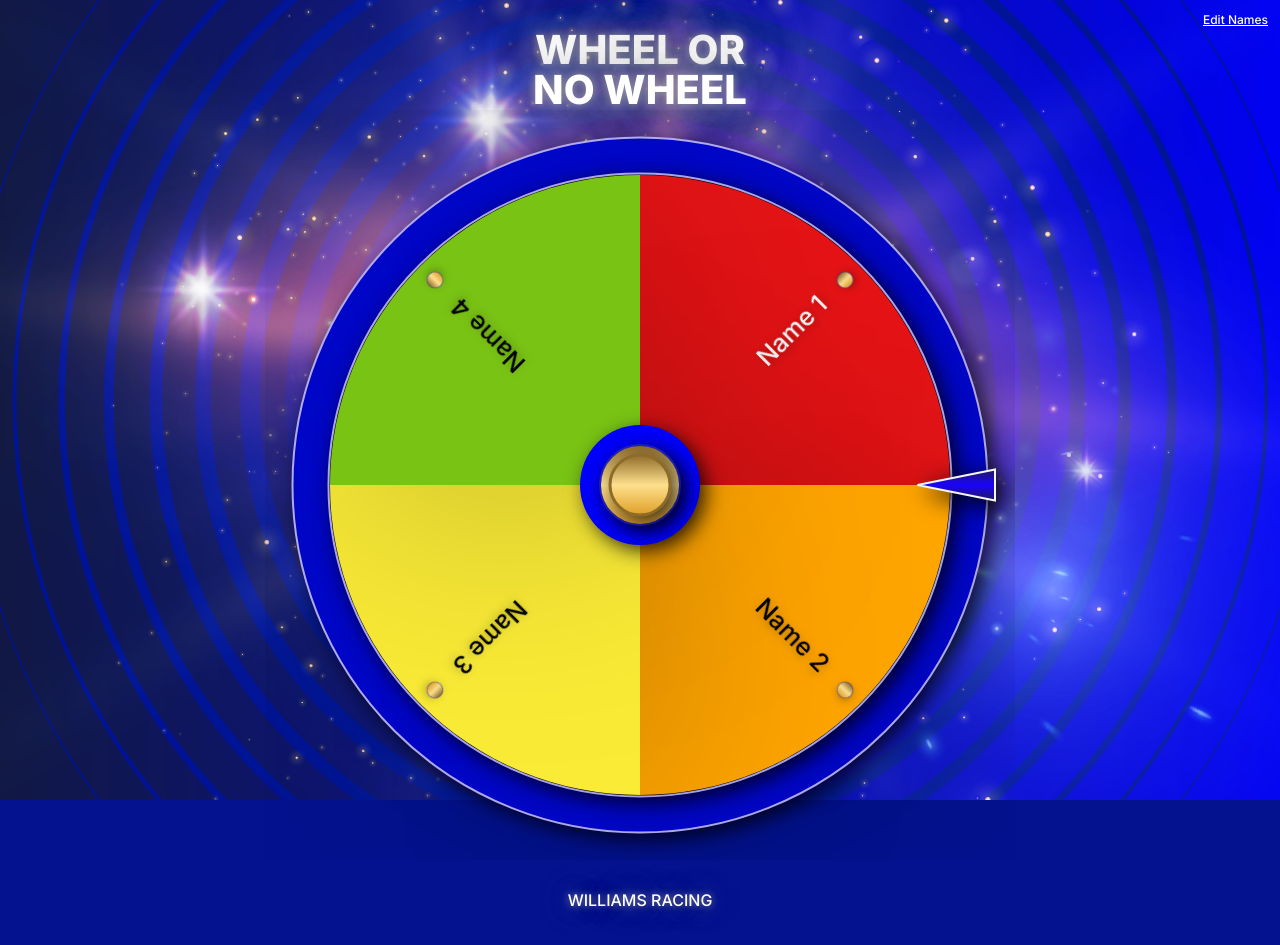
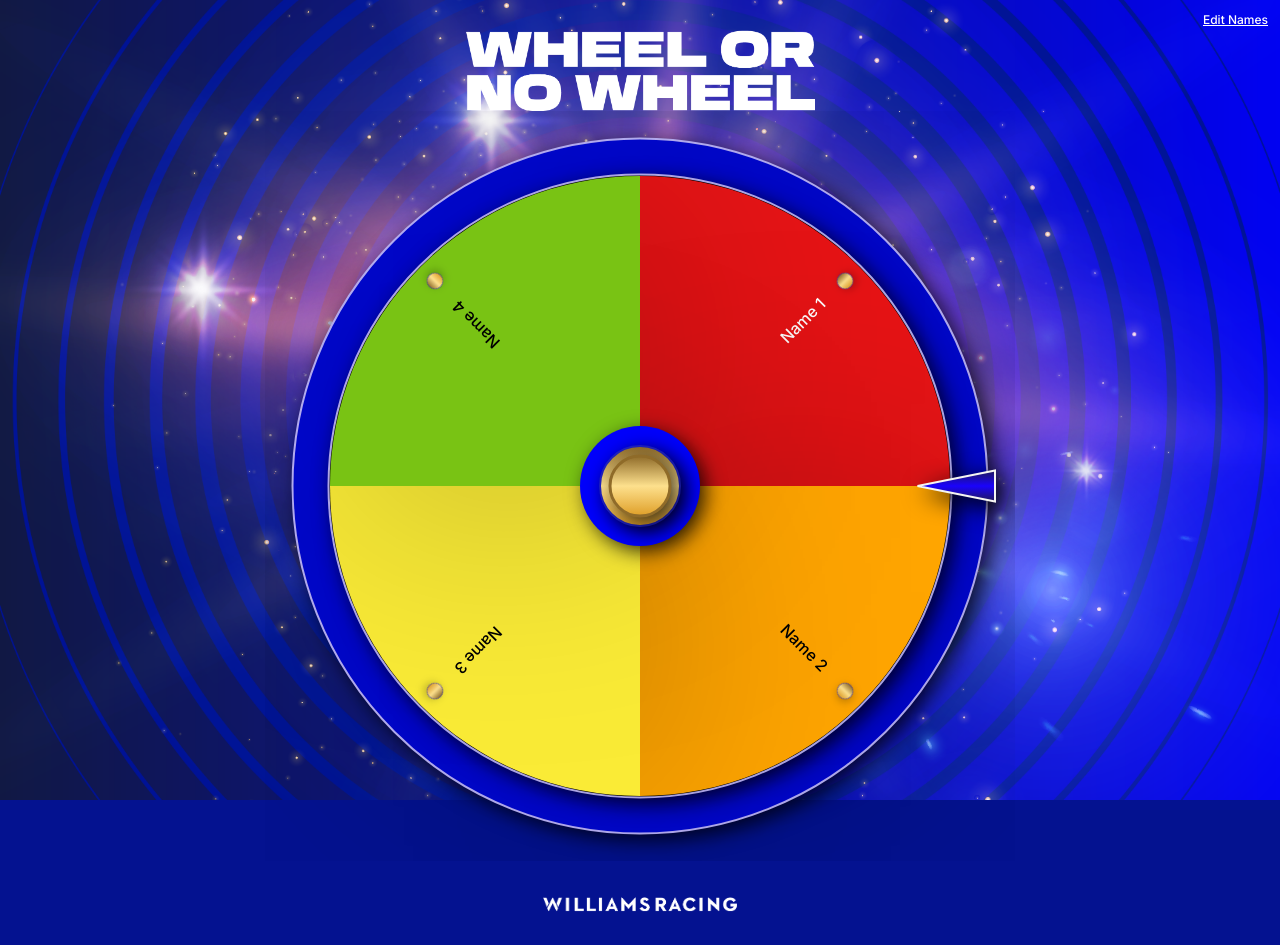
Before and after one commit to FootballWhispers/wheel-of-names, a React (Vite) app: page / in a window 1280 px wide. Built offline with nearby package versions, Linux system fonts and the light colour scheme; a web font is replaced by a local one.

Commit message:
names to 2 lines where needed, added black

```diff
--- a/src/App.jsx
+++ b/src/App.jsx
@@ -14,14 +14,15 @@ export default function App() {
   return (
     <div className="App">
       <div className="title">
-        <div>WHEEL OR</div>
-        <div>NO WHEEL</div>
+        <img src="src/images/wonw.png" alt="wonw" />
       </div>
       <div className="main">
         <Wheel key={nameList.length} nameList={nameList} />
         <AddNames nameList={nameList} setNameList={addName} show={showNames} />
       </div>
-      <div className="brand">WILLIAMS RACING</div>
+      <div className="brand">
+        <img src="src/images/williamslogo.png" alt="logo" />
+      </div>
       <p className="show-text" onClick={() => setShowNames(!showNames)}>{showNames ? 'Hide' : 'Edit Names'}</p>
     </div>
   );
--- a/src/styles.css
+++ b/src/styles.css
@@ -4,8 +4,10 @@ body {
   -webkit-font-smoothing: antialiased;
   -moz-osx-font-smoothing: grayscale;
   background-image: url('./images/V2.png');
-  background-position: center; /* Center the image */
-  background-repeat: no-repeat; /* Do not repeat the image */
+  background-position: center;
+  /* Center the image */
+  background-repeat: no-repeat;
+  /* Do not repeat the image */
   background-size: cover;
   background-color: #041290;
   margin: 0;
@@ -76,8 +78,8 @@ body {
   height: calc(100% - 50px);
   padding-left: 25px;
   padding-top: 50px;
-  background: rgb(18,26,56);
-  background: linear-gradient(130deg, rgba(18,26,56,0.75) 0%, rgba(0,0,255,0.75) 150%);
+  background: rgb(18, 26, 56);
+  background: linear-gradient(130deg, rgba(18, 26, 56, 0.75) 0%, rgba(0, 0, 255, 0.75) 150%);
   font-weight: 400;
   overflow-y: scroll;
 }
@@ -190,6 +192,10 @@ li span {
     0 0 92px #a5a5a576,
     0 0 102px #a5a5a576,
     0 0 151px #a5a5a576;
+
+  img {
+    width: 350px;
+  }
 }
 
 .question {
@@ -212,6 +218,10 @@ li span {
     0 0 92px #a5a5a576,
     0 0 102px #a5a5a576,
     0 0 151px #a5a5a576;
+
+  img {
+    width: 200px;
+  }
 }
 
 .wheel {
@@ -249,3 +259,8 @@ p.show-text {
   cursor: pointer;
   text-decoration: underline;
 }
+
+.wheelName {
+  width: 100px;
+  max-width: 100px;
+}
--- a/src/wheel.jsx
+++ b/src/wheel.jsx
@@ -13,7 +13,7 @@ export default function Wheel({ nameList }) {
       oldrotation = 0,
       r = 310,
       picked = 100000,
-      color = d3.scaleOrdinal().range(["#E81416", "#FFA500", "#FAEB36", "#79C314", "#487DE7", "#4B369D", "#70369D"]);
+      color = d3.scaleOrdinal().range(["#E81416", "#FFA500", "#FAEB36", "#79C314", "#487DE7", "#4B369D", "#70369D", "black"]);
     const svg = d3
       .select("#chart")
       .append("svg")
@@ -109,8 +109,9 @@ export default function Wheel({ nameList }) {
         return color(i);
       });
     arcs
-      .append("text")
-      .attr("transform", function (d) {
+      .append("foreignObject")
+      .attr("transform", function (d, i) {
+        const long = nameList[i].length > 12;
         d.innerRadius = 0;
         d.outerRadius = r;
         d.angle = (d.startAngle + d.endAngle) / 2;
@@ -118,20 +119,22 @@ export default function Wheel({ nameList }) {
           "rotate(" +
           ((d.angle * 180) / Math.PI - 90) +
           ")translate(" +
-          (d.outerRadius - 50) +
-          ")"
+          (d.outerRadius - 200) +
+          (long ? ", -20)" : ", -12)")
         );
       })
-      .attr("text-anchor", "end")
-      .attr("font-size", "25px")
-      .attr("dy", "7")
-      .attr("fill", function (d, i) {
+      .attr("width", 150)
+      .attr("height", 100)
+      .style("text-align", "right")
+      .style("font-size", "16px")
+      .append("xhtml:span")
+      .style("color", function (d, i) {
         if (color(i) === '#FFA500' || color(i) === '#FAEB36' || color(i) === '#79C314') {
           return 'black';
         }
         return 'white';
       })
-      .text(function (d, i) {
+      .html(function (d, i) {
         return nameList[i];
       });
 
```
Also changed, not shown: src/images/williamslogo.png (added), src/images/wonw.png (added).
